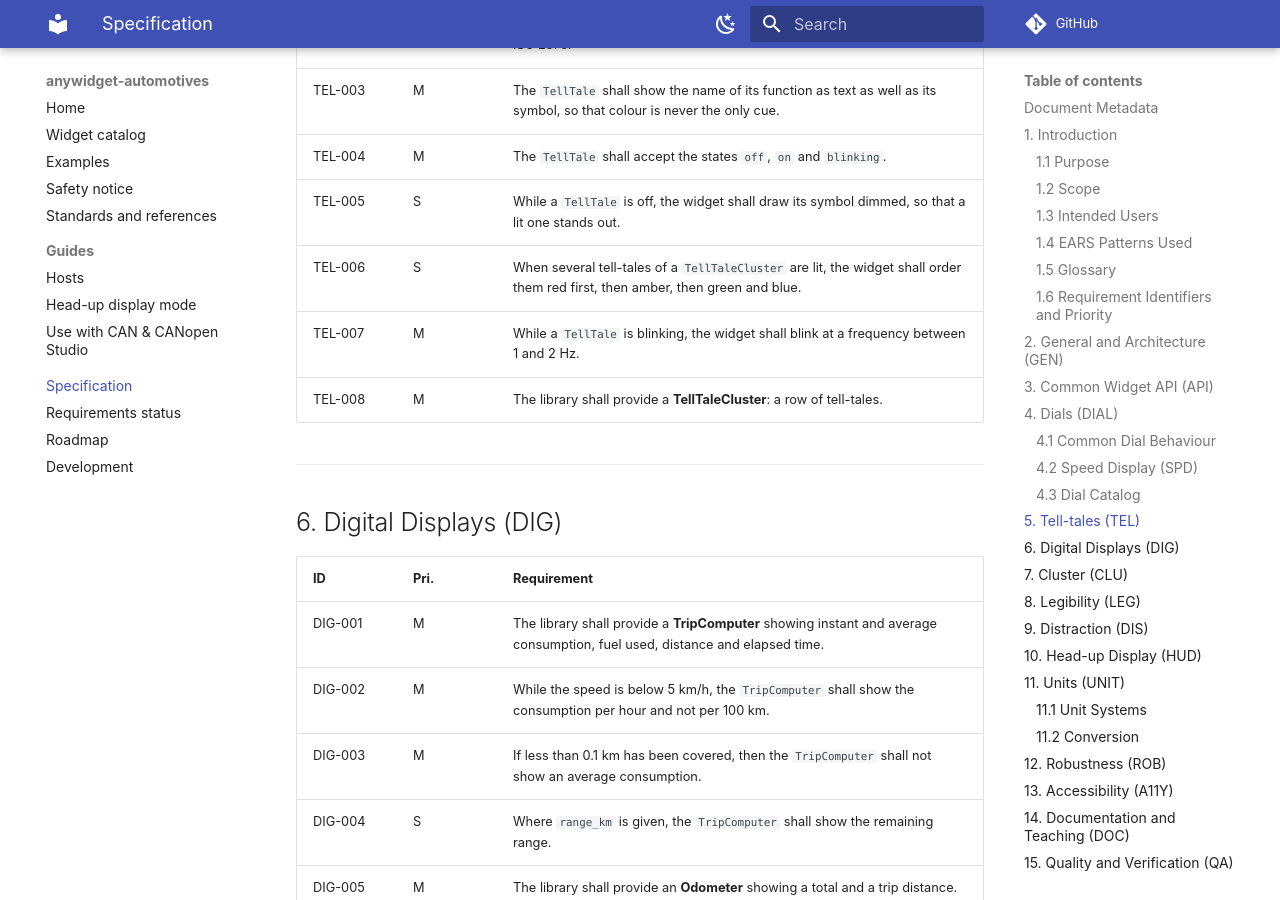
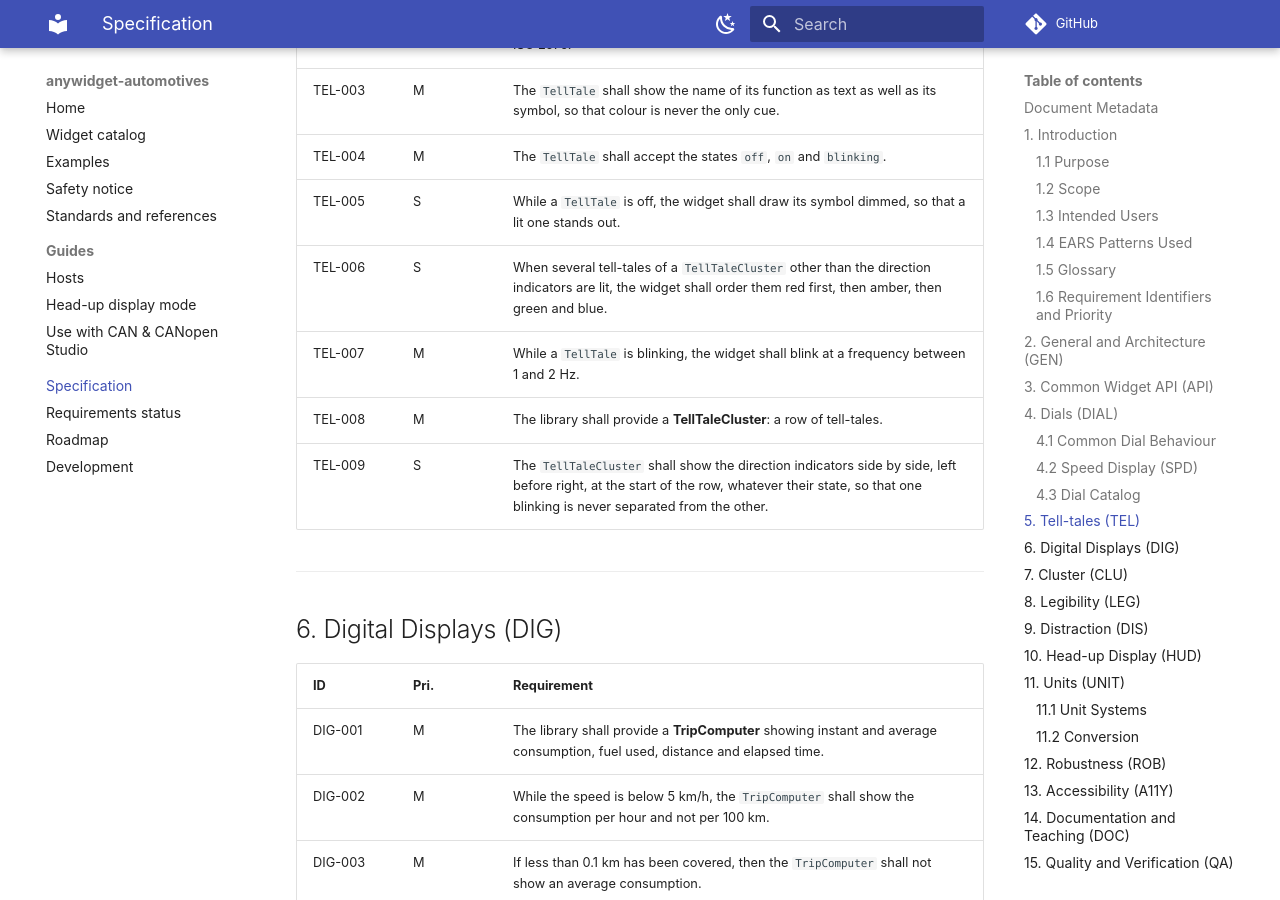
Before and after one commit to AnywidgetInstruments/anywidget-instruments-automotive, an MkDocs documentation site: the page built from docs/specification.md, in a window 1280 px wide and 900 px high, scrolled down 6427 px. Built offline with MkDocs 1.6.1 and Material for MkDocs 9.7.7, drawn with Linux system fonts in a browser that asks for light colours; comment, search, counter and statistics services are not loaded; some of the changed text lies outside the part shown.

Commit message:
fix: keep the direction indicators side by side in a tell-tale row
A blinking direction indicator was moved to the front with the lit
tell-tales while the other arrow stayed among the unlit ones, so the two
could end up far apart, whereas on a vehicle they sit side by side.

- Specification 0.9: TEL-009, the direction indicators side by side, left
  before right, at the start of the row whatever their state; TEL-006
  orders the other tell-tales.
- orderLamps puts turn_left then turn_right first, then the lit
  tell-tales by colour, then the unlit ones as given; tests for one
  arrow, the other, both (hazard lights) and neither blinking.
- The cluster example shows both arrows; end-to-end tests, catalog,
  pictures and requirements status (102 of 108 implemented, 99 tested).

Co-Authored-By: Claude Opus 5.5 <noreply@anthropic.com>
Claude-Session: https://claude.ai/code/session_01PvhCoK6JVMvwLQJ1HPrujG
Assisted-by: AI

```diff
--- a/docs/specification.md
+++ b/docs/specification.md
@@ -168,9 +168,10 @@ Requirements use identifiers `<GROUP>-<NNN>` with priorities:
 | TEL-003 | M | The `TellTale` shall show the name of its function as text as well as its symbol, so that colour is never the only cue. |
 | TEL-004 | M | The `TellTale` shall accept the states `off`, `on` and `blinking`. |
 | TEL-005 | S | While a `TellTale` is off, the widget shall draw its symbol dimmed, so that a lit one stands out. |
-| TEL-006 | S | When several tell-tales of a `TellTaleCluster` are lit, the widget shall order them red first, then amber, then green and blue. |
+| TEL-006 | S | When several tell-tales of a `TellTaleCluster` other than the direction indicators are lit, the widget shall order them red first, then amber, then green and blue. |
 | TEL-007 | M | While a `TellTale` is blinking, the widget shall blink at a frequency between 1 and 2 Hz. |
 | TEL-008 | M | The library shall provide a **TellTaleCluster**: a row of tell-tales. |
+| TEL-009 | S | The `TellTaleCluster` shall show the direction indicators side by side, left before right, at the start of the row, whatever their state, so that one blinking is never separated from the other. |
 
 ---
 
@@ -383,7 +384,7 @@ when the drivetrain drives the wheels and negative when it regenerates.
 | Tachometer, red zone, shift light | Tachometer | DIAL-102 to DIAL-104 |
 | Fuel gauge, reserve, filler side | FuelGauge | DIAL-105, DIAL-106 |
 | Temperature gauge | TemperatureGauge | DIAL-107, DIAL-108 |
-| Warning and indicator lights | TellTale, TellTaleCluster | TEL-001 to TEL-008 |
+| Warning and indicator lights | TellTale, TellTaleCluster | TEL-001 to TEL-009 |
 | Trip computer | TripComputer | DIG-001 to DIG-004 |
 | Odometer and trip meter | Odometer | DIG-005 |
 | Gear display and shift suggestion | GearIndicator | DIG-006, DIG-007 |
@@ -409,6 +410,7 @@ when the drivetrain drives the wheels and negative when it regenerates.
 | Version | Changes |
 |---|---|
 | 0.1 | Initial draft. |
+| 0.9 | TEL-009 added: the direction indicators side by side, left before right, at the start of a tell-tale row; TEL-006 orders the other tell-tales. |
 | 0.8 | Section 17 added: electric and hybrid drivetrains (EV-001 .. EV-008). Unit table: power, energy and energy economy; UNIT-012 extended to energy economy. Former sections 17 and 18 renumbered 18 and 19. |
 | 0.7 | Section 7: a `Cluster` holds its widgets as a list of trait dictionaries and draws them itself. Section 10: the `hud` trait of every widget. Section 8: the `theme` values `day` and `night`. |
 | 0.6 | Open questions 1 (dials derive from the base view of anywidget-instruments) and 2 (original tell-tale drawings) resolved. Unit table: fuel rate added, unit names stated as those of the trait contract and of the display. Section 12: the `_value_seq` trait, by which a host signals an update that does not change the value (ROB-001). |
```
Also changed, not shown: other parts of docs/specification.md (+1 -1 lines), docs/requirements-status.md (+4 -4 lines), docs/roadmap.md (+3 -3 lines), docs/widgets.md (+4 -2 lines), docs/img/cluster-dark.png, docs/img/cluster-light.png, docs/img/cluster-preview-dark.png, docs/img/cluster-preview-light.png, docs/img/telltale-functions-dark.png, docs/img/telltale-functions-light.png, docs/img/telltalecluster-dark.png, docs/img/telltalecluster-light.png, 6 other files.
